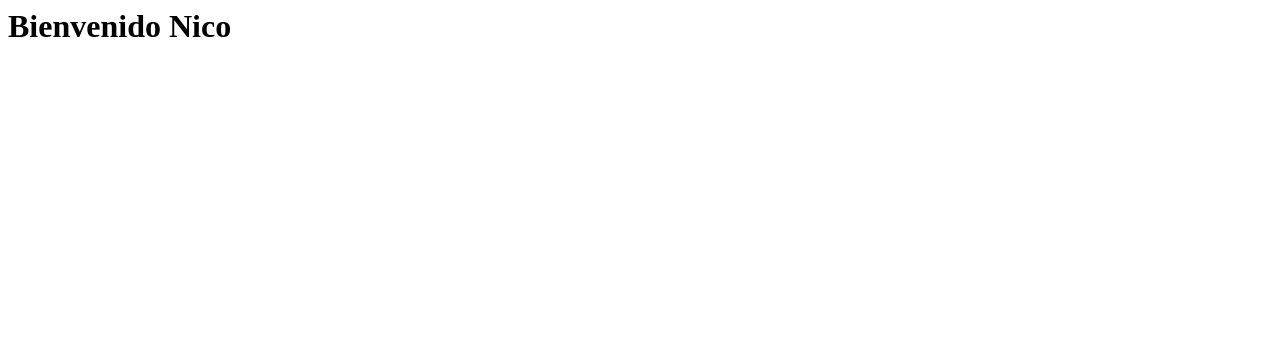
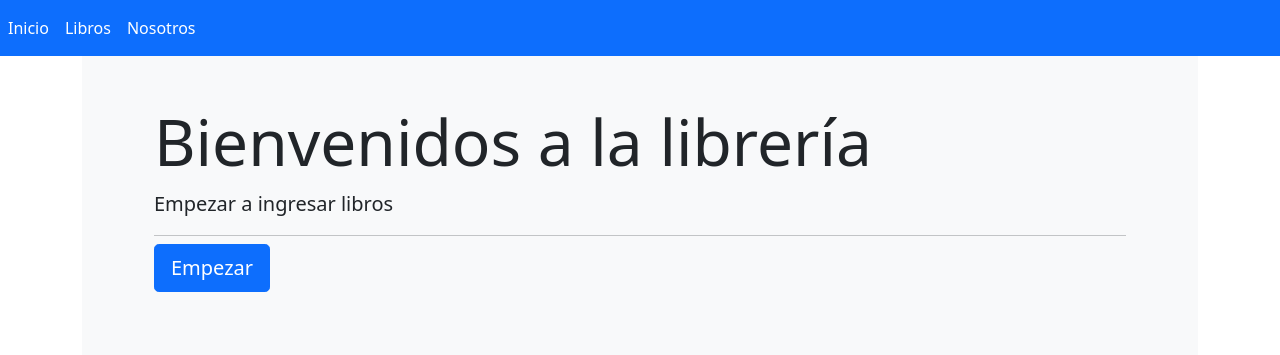
Before and after one commit to NikozV/Django-CRUD-Biblioteca, a Django app: page / in a window 1280 px wide. Shown: the top 355 px of the page. Run offline with Django 3.2, Linux system fonts and the light colour scheme.

Commit message:
template inicio, menu de nav

```diff
--- a/libreria/templates/base.html
+++ b/libreria/templates/base.html
@@ -14,9 +14,9 @@
   <body>
     <nav class="navbar navbar-expand navbar-dark bg-primary">
         <div class="nav navbar-nav">
-            <a class="nav-item nav-link active" href="#">Inicio</a>
-            <a class="nav-item nav-link active" href="#">Libros</a>
-            <a class="nav-item nav-link active" href="#">Nosotros</a>
+            <a class="nav-item nav-link active" href="{% url 'inicio' %}">Inicio</a>
+            <a class="nav-item nav-link active" href="{% url 'libros' %}">Libros</a>
+            <a class="nav-item nav-link active" href="{% url 'nosotros' %}">Nosotros</a>
         </div>
     </nav>
         <div class="container">
--- /dev/null
+++ b/libreria/templates/paginas/inicio.html
@@ -0,0 +1,19 @@
+{% extends "base.html" %}
+
+{% block titulo %} Inicio {% endblock %}
+
+{% block contenido %}
+
+<div class="p-5 bg-light">
+    <div class="container">
+        <h1 class="display-3">Bienvenidos a la librería</h1>
+        <p class="lead">Empezar a ingresar libros</p>
+        <hr class="my-2">
+
+        <p class="lead">
+            <a class="btn btn-primary btn-lg" href="Jumbo action link" role="button">Empezar</a>
+        </p>
+    </div>
+</div>
+
+{% endblock %}
--- a/libreria/urls.py
+++ b/libreria/urls.py
@@ -1,7 +1,8 @@
 from django.urls import path
 from . import views
 
-urlpatterns = {
+urlpatterns = [
     path('', views.inicio, name='inicio'),
-    path('nosotros', views.nosotros, name='nosotros'),
-}
+    path('nosotros/', views.nosotros, name='nosotros'),
+    path('libros/', views.libros, name='libros'),
+]
--- a/libreria/views.py
+++ b/libreria/views.py
@@ -1,9 +1,12 @@
 from django.shortcuts import render
-from django.http import HttpResponse
+#from django.http import HttpResponse
 # Create your views here.
 
 def inicio(request):
-    return HttpResponse("<h1>Bienvenido Nico</h1>")
+    return render (request,'paginas/inicio.html')
 
 def nosotros(request):
-    return render (request, 'paginas/nosotros.html')
+    return render (request,'paginas/nosotros.html')
+
+def libros(request):
+    return render (request,'libros/index.html')
```
Also changed, not shown: libreria/templates/libros/crear.html (renamed from libreria/templates/paginas/libros/crear.html), libreria/templates/libros/editar.html (renamed from libreria/templates/paginas/libros/editar.html), libreria/templates/libros/form.html (added), libreria/templates/libros/index.html (renamed from libreria/templates/paginas/libros/index.html).
